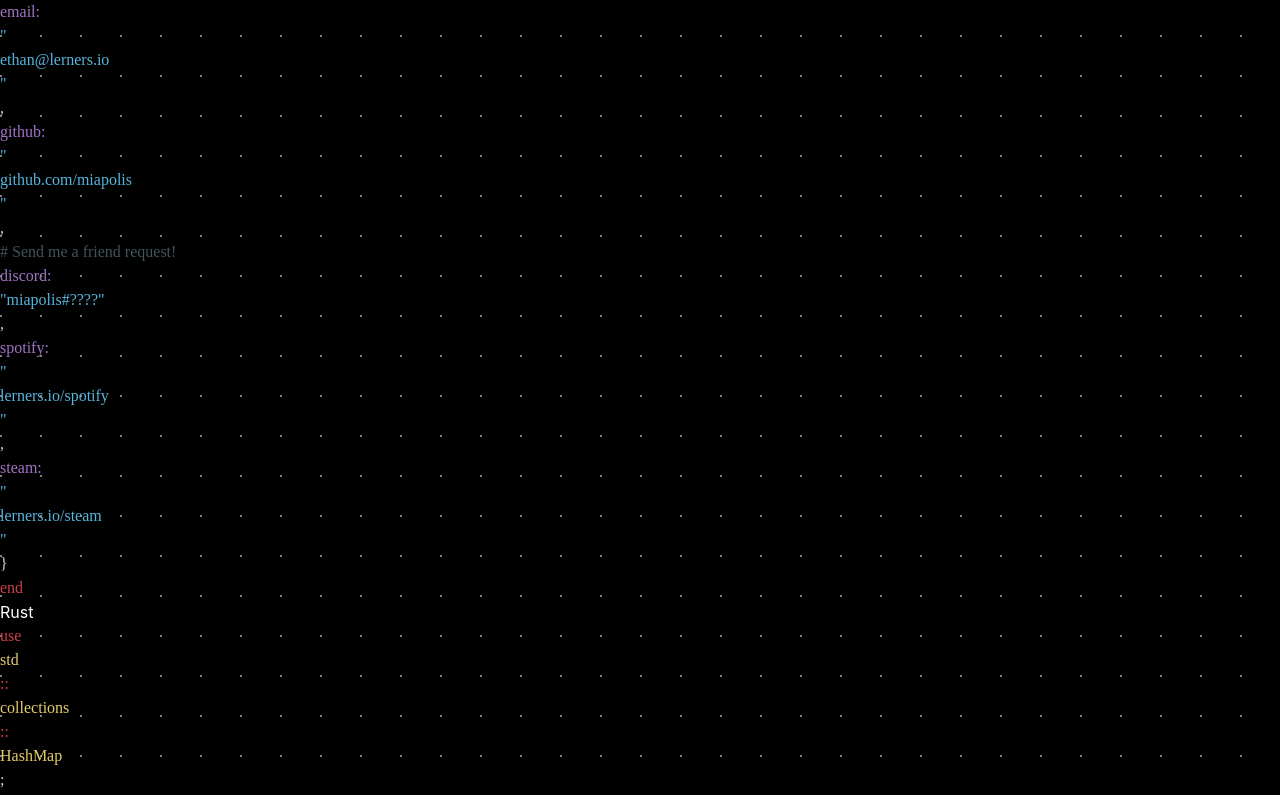
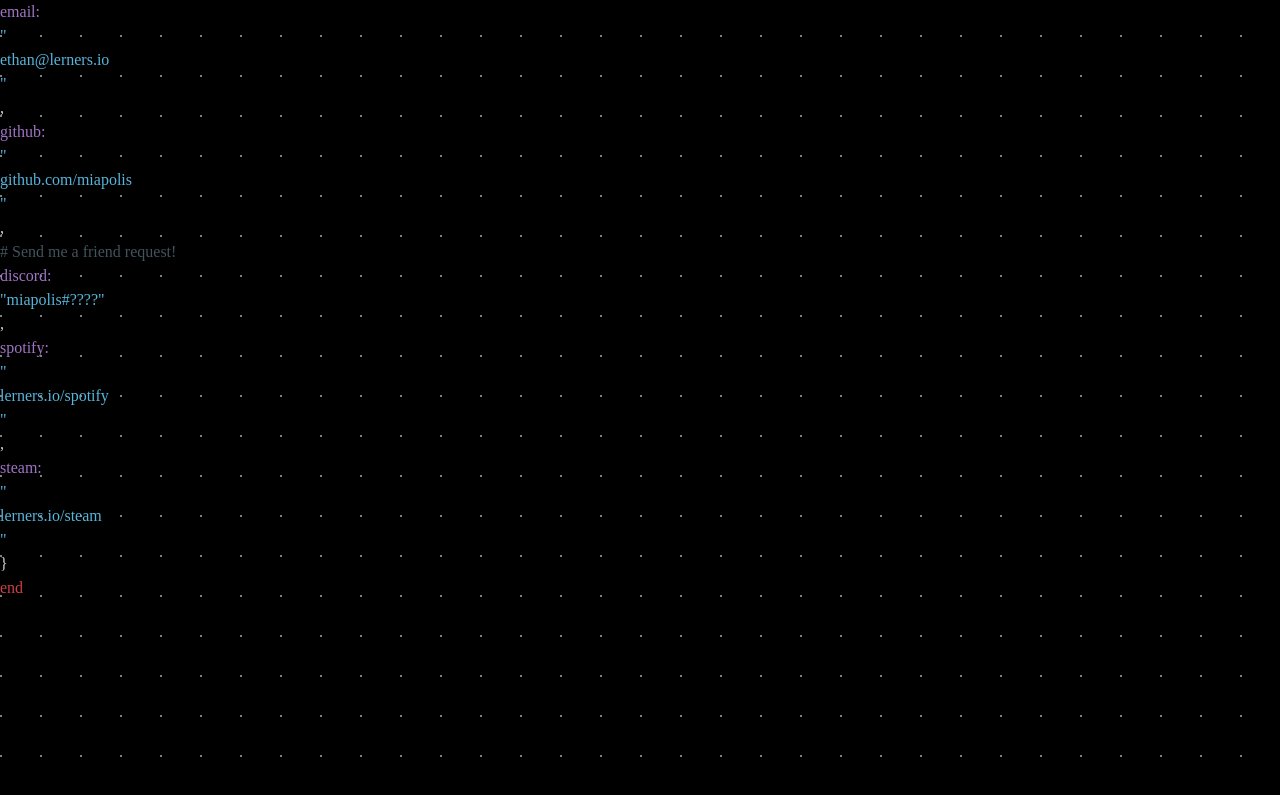
Before and after one commit to miapolis/lerners.io, a Next.js app: page / in a window 1280 px wide. Shown: the part 1325-2120 px from the top of the page. Built offline with nearby package versions, Linux system fonts and the light colour scheme; a small style sheet from the web is missing.

Commit message:
spring transition for snippets

```diff
--- a/components/snippets/index.tsx
+++ b/components/snippets/index.tsx
@@ -132,7 +132,7 @@ export const Snippet: React.FC<SnippetProps> = ({ code, language }) => {
     <div
       className={`relative h-auto w-min ${
         theme.value == "dark" ? "bg-black" : "bg-white"
-      } ml-10 rounded-lg shadow-lg p-4`}
+      } rounded-lg shadow-lg p-4`}
     >
       <div className="relative w-full h-4 flex flex-row gap-[8px] mb-8">
         <div className="h-full w-4 rounded-[50%] bg-[#ff5f56]" />
--- a/modules/sections/second.tsx
+++ b/modules/sections/second.tsx
@@ -1,25 +1,44 @@
 import React from "react";
-import { useParallax } from "react-scroll-parallax";
+import { Parallax, useParallax } from "react-scroll-parallax";
+import { animated, config, useTransition } from "react-spring";
 import { Snippet } from "../../components/snippets";
 import { ElixirIntro } from "../../components/snippets/elixir";
 import { RustIntro } from "../../components/snippets/rust";
 import { ThemeContext } from "../../pages/_app";
 
 const Second: React.FC = () => {
-  const parallax = useParallax<HTMLDivElement>({});
   const theme = React.useContext(ThemeContext);
 
+  const [showSnippet, setShowSnippet] = React.useState(false);
+
+  const transition = useTransition(showSnippet, {
+    from: { opacity: 0, x: -200 },
+    enter: { opacity: 1, x: 0 },
+    config: config.slow,
+  });
+
   return (
-    <div
-      ref={parallax.ref}
-      className={`w-full h-screen ${
+    <Parallax
+      onProgressChange={(p) => {
+        if (!showSnippet && p > 0.2) {
+          setShowSnippet(true);
+        }
+      }}
+      className={`overflow-hidden relative w-full h-screen ${
         theme.value == "dark" ? "bg-gray-900" : "bg-gray-100"
       }`}
     >
-      <Snippet code={<ElixirIntro />} language="Elixir" />
-      <div className="h-6" />
-      <Snippet code={<RustIntro />} language="Rust" />
-    </div>
+      <div className="relative w-full pt-12 flex justify-center">
+        {transition(
+          (styles, item) =>
+            item && (
+              <animated.div style={styles} className="absolute">
+                <Snippet code={<ElixirIntro />} language="Elixir" />
+              </animated.div>
+            )
+        )}
+      </div>
+    </Parallax>
   );
 };
 
```
